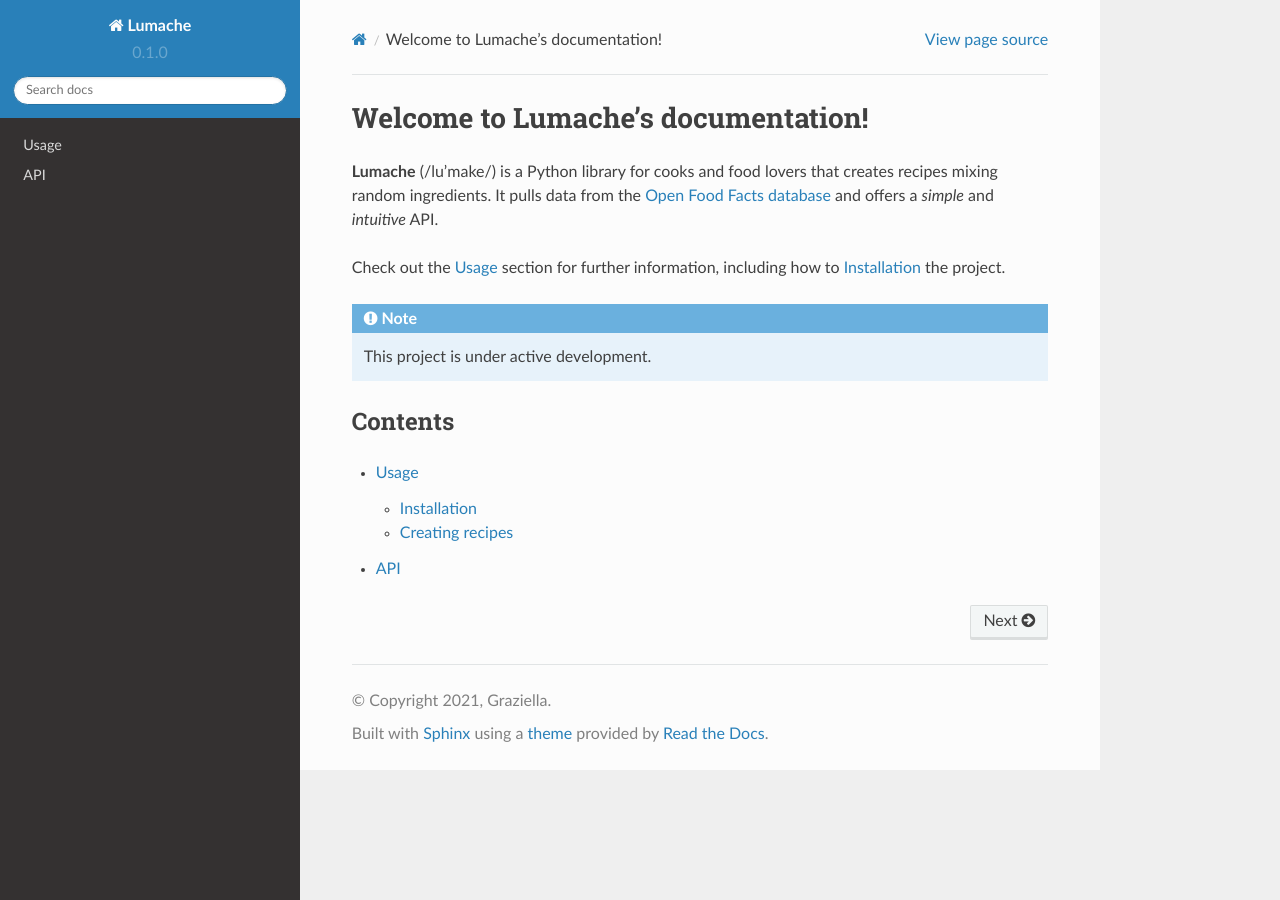
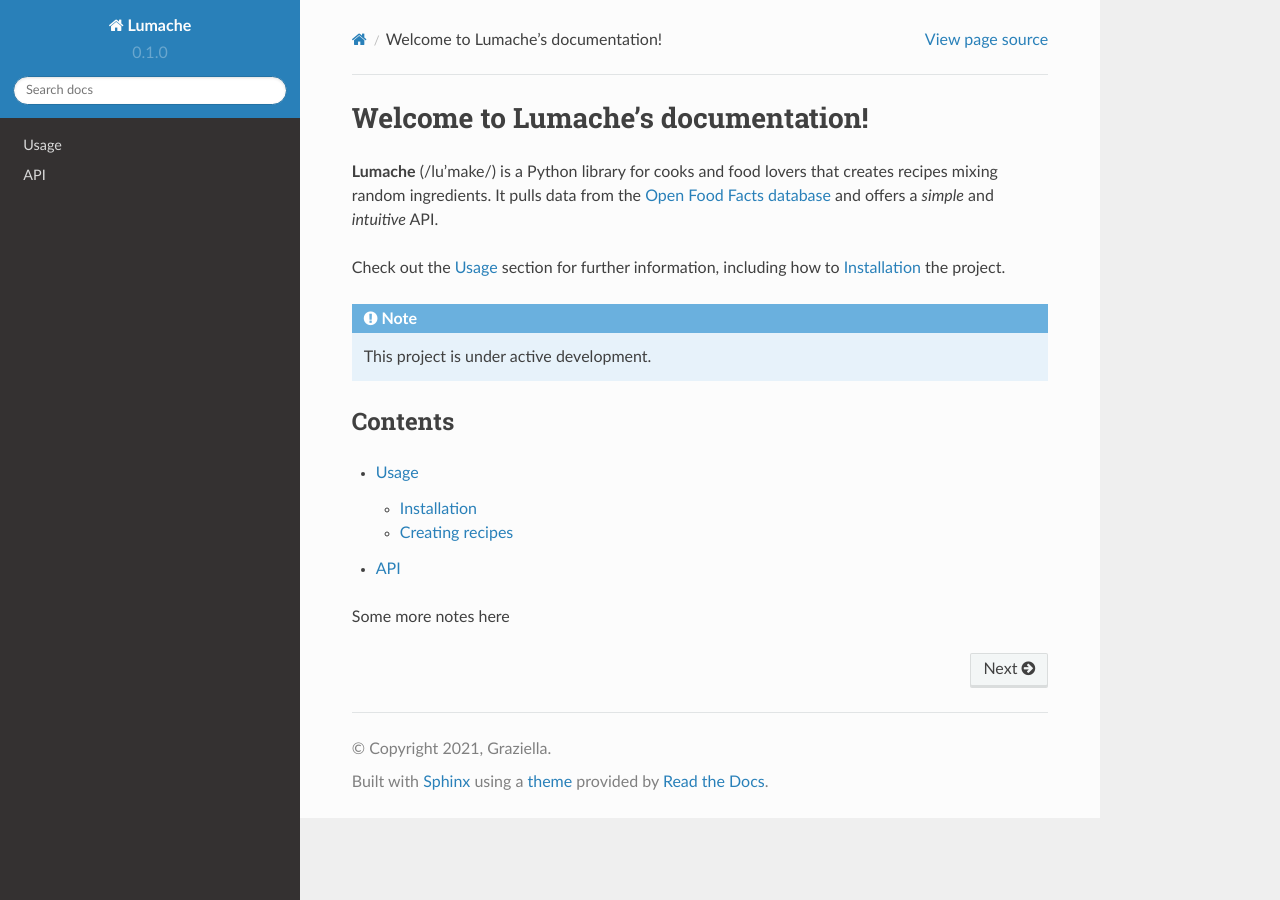
Before and after one commit to kanta/rtd-tutorial, a Sphinx documentation site: the page built from docs/source/index.rst, in a window 1280 px wide. Built offline with Sphinx 7.4.7 and the Read the Docs theme 2.0.0, drawn with Linux system fonts in a browser that asks for light colours.

Commit message:
Update index.rst

```diff
--- a/docs/source/index.rst
+++ b/docs/source/index.rst
@@ -20,3 +20,5 @@ Contents
 
    usage
    api
+
+Some more notes here
```
